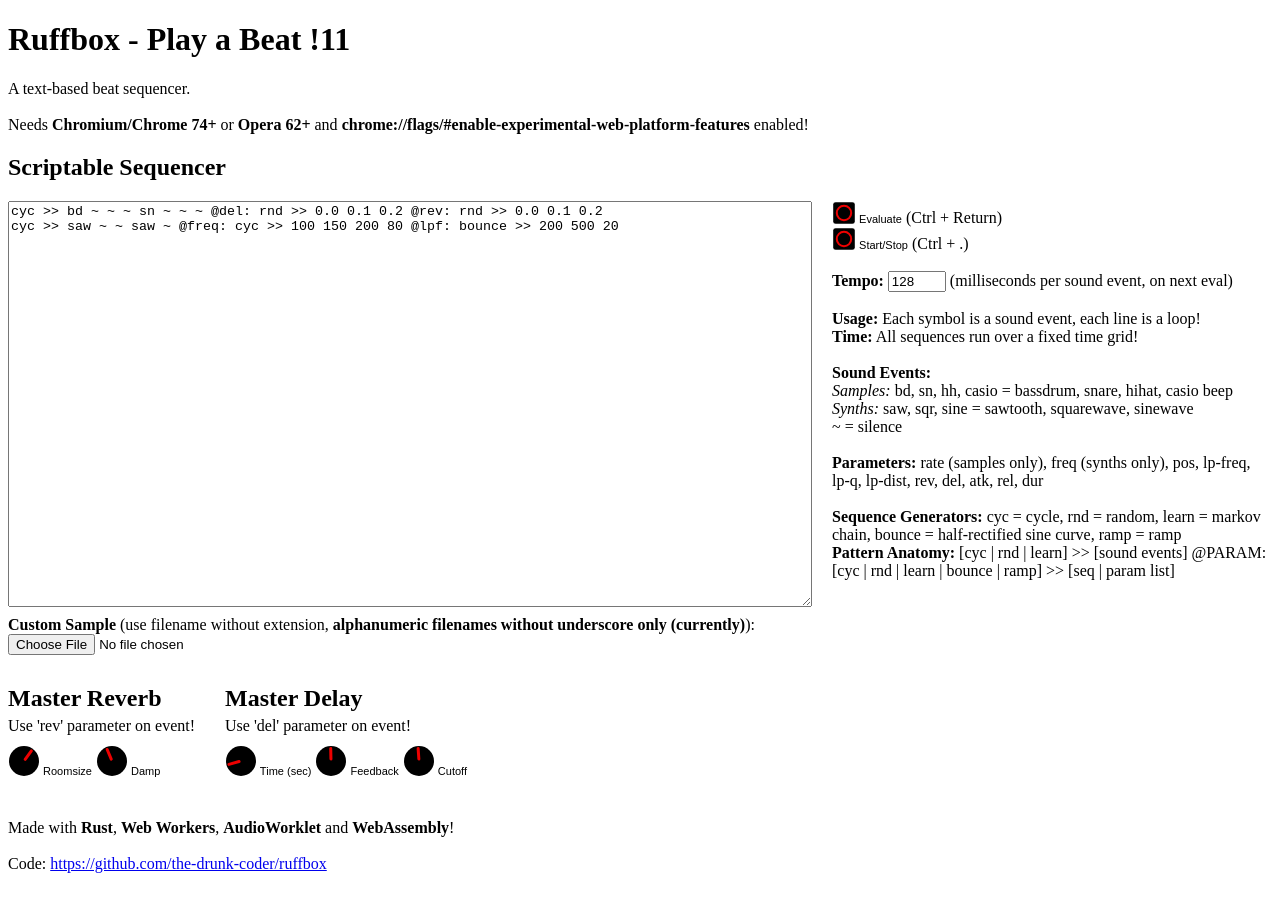
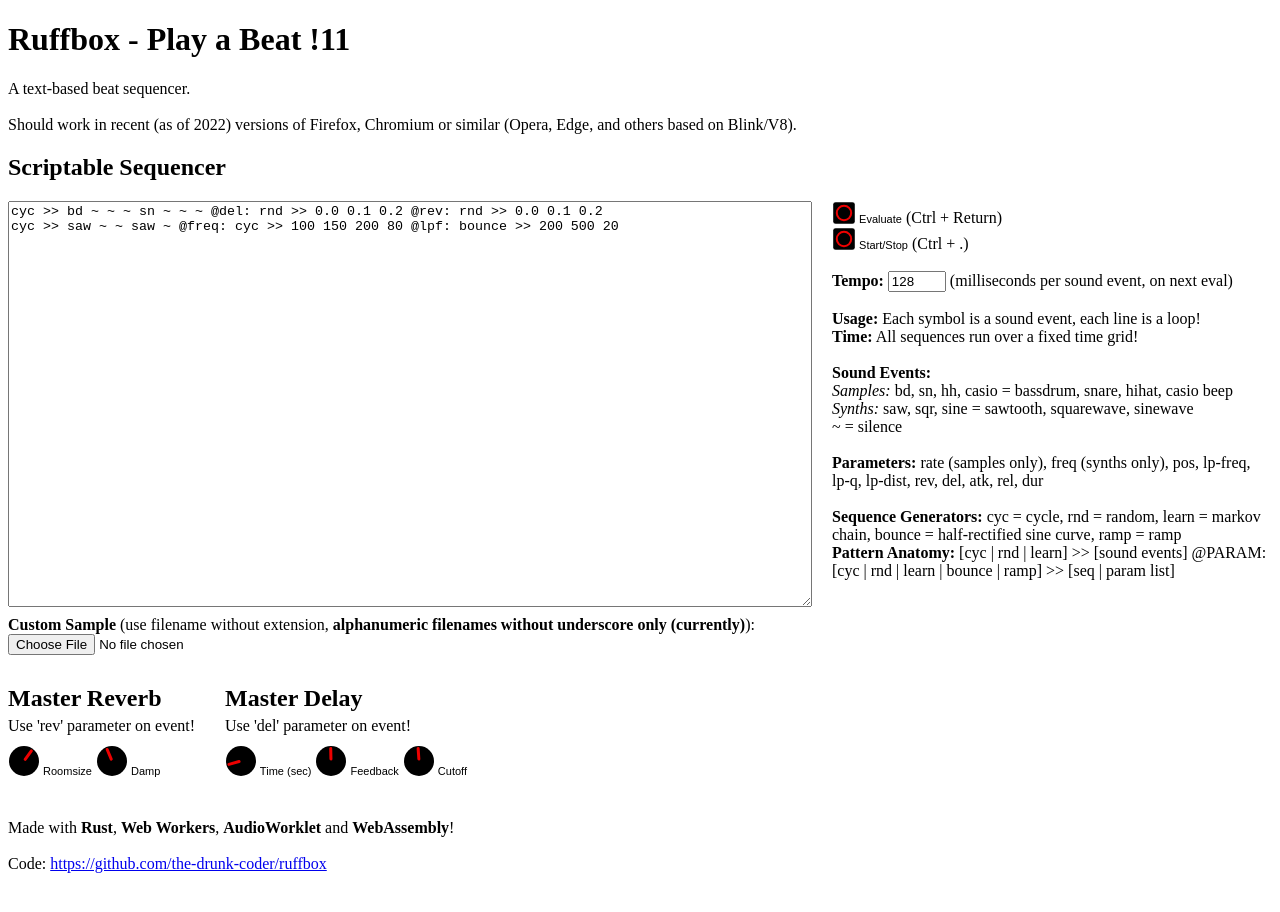
Before and after one commit to the-drunk-coder/ruffbox, a plain HTML site: page index.html in a window 1280 px wide. Drawn offline with Linux system fonts and the light colour scheme; no server answers; a script that the page names is missing.

Commit message:
update hint

```diff
--- a/index.html
+++ b/index.html
@@ -10,7 +10,7 @@
 
     A text-based beat sequencer. <br/><br/>
 
-    Needs <b>Chromium/Chrome 74+</b> or <b>Opera 62+</b> and <b>chrome://flags/#enable-experimental-web-platform-features</b> enabled!
+    Should work in recent (as of 2022) versions of Firefox, Chromium or similar (Opera, Edge, and others based on Blink/V8).
 
     <h2> Scriptable Sequencer </h2>
     <div>
```
